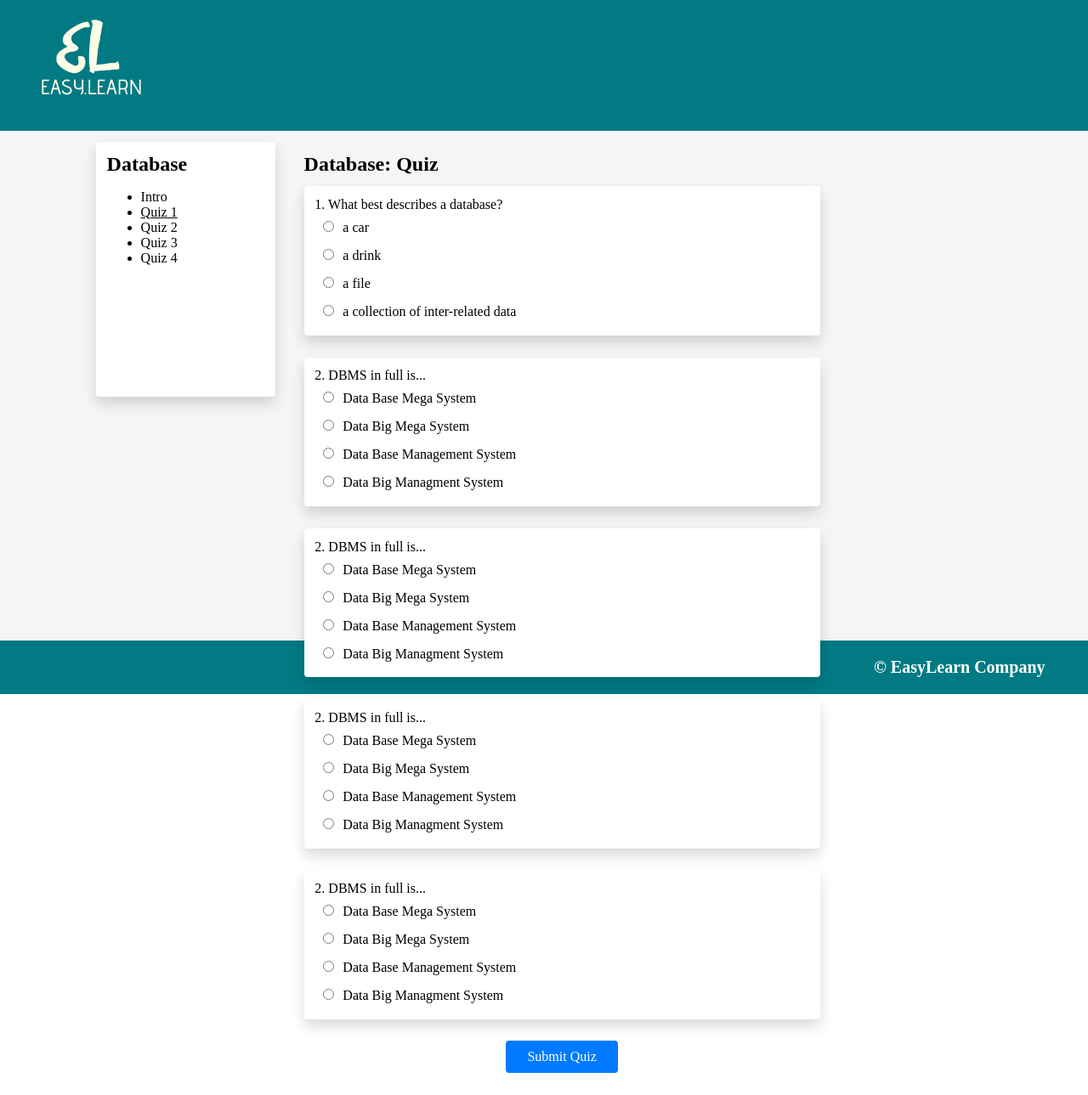
After one commit to MeliPax/web3, a PHP site: page /quiz_type1.php in a window 1280 px wide. The commit adds this page. Shown: the whole page at 85% size. Run offline with PHP 8.4, Linux system fonts and the light colour scheme.

Commit message:
created quiz paged with designs

```diff
--- /dev/null
+++ b/quiz_type1.php
@@ -0,0 +1,103 @@
+<!DOCTYPE html>
+<html lang="en">
+<head>
+    <meta charset="UTF-8">
+    <meta name="viewport" content="width=device-width, initial-scale=1.0">
+    <meta http-equiv="X-UA-Compatible" content="ie=edge">
+    <title>Document</title>
+    <link href="css/css.css" rel="stylesheet">
+</head>
+<body>
+
+<div class="header">
+    <div class="logo"><a href="courses.php"> <img class="logo" src="images\EasyLearn_logo.png" alt="Easy Learn" srcset="" ></a></div>
+    <div class="main-nav"><h3></h3></div>
+    <div class="user-info">
+        <div class="profile-pic"></div>
+        <div class="user-name"></div>
+        <div class="drop-icon"></div>
+    </div>
+</div>
+
+<!-- lesson view  -->
+<div class="lesson-wrapper--outer bg-light-grey">
+    <div class="lesson wrapper--inner padded bg-light-grey centerize">
+        <div class="lesson-layout--row">
+            <div class="lesson-sidebar bg-white padded">
+                <div class="lesson-sidebar--content">
+                    <h2 class="margin-zero">Database</h4>
+                    <ul class="lesson-nav">
+                        <li><a href="lesson.php">Intro</a></li>
+                        <li><a class="text-underline" href="quiz_type1.php">Quiz 1</a></li>
+                        <li><a href="quiz_type2.php">Quiz 2</a></li>
+                        <li><a href="quiz_type3.php">Quiz 3</a></li>
+                        <li><a href="quiz_type4.php">Quiz 4</a></li>
+                    </ul>
+                </div>
+            </div>
+            <div class="quiz-content-wrapper padded">
+                <div class="lesson-content--body">
+                    <h2 class="margin-zero">Database: Quiz</h2>
+
+                    <!-- question one -->
+                    <div class="quiz-content padded-tb">
+                        <div class="question-group padded bg-white shadow">
+                            <label>1. What best describes a database?</label><br/>
+                            <input type="radio" name="q1" value="a car" class="radio-res">a car<br/>
+                            <input type="radio" name="q1" value="a drink" class="radio-res">a drink<br/>
+                            <input type="radio" name="q1" value="a file" class="radio-res">a file<br/>
+                            <input type="radio" name="q1" value="a collection of inter-related data" class="radio-res">a collection of inter-related data<br/>
+                        </div>
+                    </div>
+                    <!-- question two -->
+                    <div class="quiz-content padded-tb">
+                        <div class="question-group padded bg-white shadow">
+                            <label>2. DBMS in full is...</label><br/>
+                            <input type="radio" name="q2" value="Data Base Mega System" class="radio-res">Data Base Mega System<br/>
+                            <input type="radio" name="q2" value="Data Big Mega System" class="radio-res">Data Big Mega System<br/>
+                            <input type="radio" name="q2" value="Data Base Management System" class="radio-res">Data Base Management System<br/>
+                            <input type="radio" name="q2" value="Data Big Managment System" class="radio-res">Data Big Managment System<br/>
+                        </div>
+                    </div>
+                    <div class="quiz-content padded-tb">
+                        <div class="question-group padded bg-white shadow">
+                            <label>2. DBMS in full is...</label><br/>
+                            <input type="radio" name="q3" value="Data Base Mega System" class="radio-res">Data Base Mega System<br/>
+                            <input type="radio" name="q3" value="Data Big Mega System" class="radio-res">Data Big Mega System<br/>
+                            <input type="radio" name="q3" value="Data Base Management System" class="radio-res">Data Base Management System<br/>
+                            <input type="radio" name="q3" value="Data Big Managment System" class="radio-res">Data Big Managment System<br/>
+                        </div>
+                    </div>
+                    <div class="quiz-content padded-tb">
+                        <div class="question-group padded bg-white shadow">
+                            <label>2. DBMS in full is...</label><br/>
+                            <input type="radio" name="q4" value="Data Base Mega System" class="radio-res">Data Base Mega System<br/>
+                            <input type="radio" name="q4" value="Data Big Mega System" class="radio-res">Data Big Mega System<br/>
+                            <input type="radio" name="q4" value="Data Base Management System" class="radio-res">Data Base Management System<br/>
+                            <input type="radio" name="q4" value="Data Big Managment System" class="radio-res">Data Big Managment System<br/>
+                        </div>
+                    </div>
+                    <div class="quiz-content padded-tb">
+                        <div class="question-group padded bg-white shadow">
+                            <label>2. DBMS in full is...</label><br/>
+                            <input type="radio" name="q5" value="Data Base Mega System" class="radio-res">Data Base Mega System<br/>
+                            <input type="radio" name="q5" value="Data Big Mega System" class="radio-res">Data Big Mega System<br/>
+                            <input type="radio" name="q5" value="Data Base Management System" class="radio-res">Data Base Management System<br/>
+                            <input type="radio" name="q5" value="Data Big Managment System" class="radio-res">Data Big Managment System<br/>
+                        </div>
+                    </div>
+
+                    <div class="padded-tb text-center">
+                    <a class="action-btn button" id="start-quiz">Submit Quiz </a>
+                    </div>
+                </div>
+            </div>
+        </div>
+    </div>
+</div>
+
+<div class="footer">
+    <h2> &copy; EasyLearn Company</h2>
+</div>
+</body>
+</html>
```
Also changed, not shown: lesson.php (+24 -8 lines), quiz_type2.php (added, +75 -0 lines), quiz_type3.php (renamed from quiz.php, +5 -2 lines), quiz_type4.php (added, +75 -0 lines).
